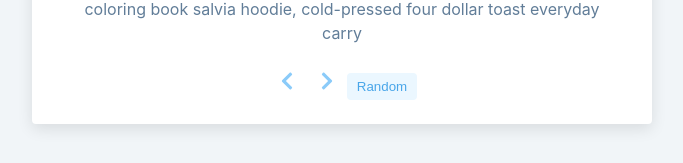
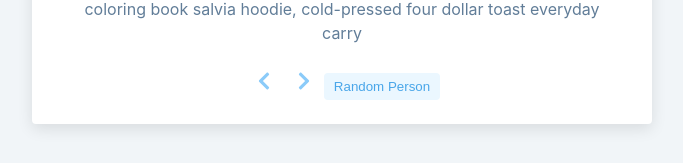
Before and after one commit to HarisIbragic/react-app-reviews, a React (Create React App) app: page / in a window 1280 px wide. Shown: the part 547-710 px from the top of the page, without its empty margins (298-981 px from the left). Built offline with nearby package versions, Linux system fonts and the light colour scheme; the HTML template or start-up script is replaced by a standard one.

Commit message:
finish review app

```diff
--- a/src/Review.js
+++ b/src/Review.js
@@ -201,7 +201,7 @@ const Review = () => {
           <FaChevronRight />
         </button>
         <button className='random-btn' onClick={randomPerson}>
-          Random
+          Random person
         </button>
       </div>
     </article>
```
